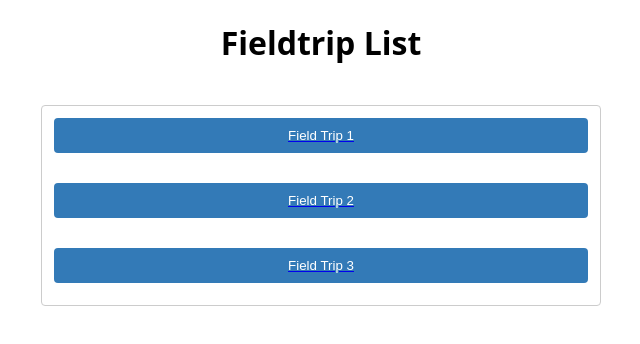
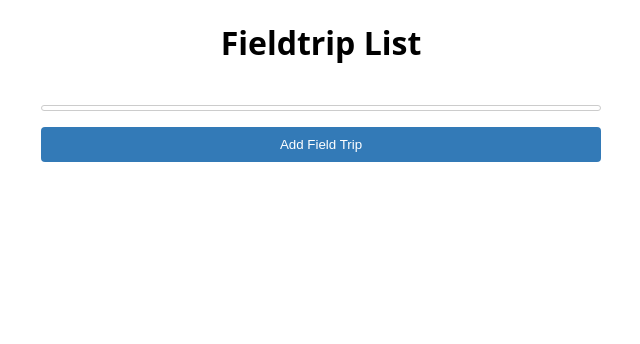
Before and after one commit to rene-fas/capstone, a Next.js app: page / in a window 1280 px wide. Shown: the top 344 px of the page, without its empty margins (319-959 px from the left). Built offline with nearby package versions, Linux system fonts and the light colour scheme.

Commit message:
feat: basic add functionality for fieldtrips

```diff
--- a/components/FieldTripListPage/index.js
+++ b/components/FieldTripListPage/index.js
@@ -1,6 +1,5 @@
-import React from "react";
+import React, { useState, useEffect } from "react";
 import Link from "next/link";
-import Router from "next/router";
 
 import {
   Container,
@@ -12,12 +11,24 @@ import {
 } from "../component.styled";
 
 const FieldTripListPage = () => {
-  const fieldtrips = [
-    { id: 1, title: "Field Trip 1" },
-    { id: 2, title: "Field Trip 2" },
-    { id: 3, title: "Field Trip 3" },
-    // Add more field trip objects as needed
-  ];
+  const [fieldtrips, setFieldTrips] = useState([]);
+
+  useEffect(() => {
+    const storedFieldTrips = localStorage.getItem("fieldTrips");
+    if (storedFieldTrips) {
+      setFieldTrips(JSON.parse(storedFieldTrips));
+    }
+  }, []);
+
+  const handleAddFieldTrip = () => {
+    const newFieldTrip = {
+      id: fieldtrips.length + 1,
+      title: `Field Trip ${fieldtrips.length + 1}`,
+    };
+    const updatedFieldTrips = [...fieldtrips, newFieldTrip];
+    setFieldTrips(updatedFieldTrips);
+    localStorage.setItem("fieldTrips", JSON.stringify(updatedFieldTrips));
+  };
 
   return (
     <Container>
@@ -28,10 +39,7 @@ const FieldTripListPage = () => {
         {fieldtrips.map((fieldtrip) => (
           <ListItem key={fieldtrip.id}>
             <Link
-              href={{
-                pathname: "/outcroplist",
-                query: { id: fieldtrip.id, title: fieldtrip.title },
-              }}
+              href={`/outcroplist/${fieldtrip.id}`}
               as={`/outcroplist/${fieldtrip.id}`}
             >
               <Button>{fieldtrip.title}</Button>
@@ -39,6 +47,7 @@ const FieldTripListPage = () => {
           </ListItem>
         ))}
       </List>
+      <Button onClick={handleAddFieldTrip}>Add Field Trip</Button>
     </Container>
   );
 };
--- a/pages/index.js
+++ b/pages/index.js
@@ -8,16 +8,6 @@ const Home = () => {
   const router = useRouter();
   const { fieldTripId, outcropId } = router.query;
 
-  switch (true) {
-    case fieldTripId && outcropId:
-      return (
-        <OutcropDetailsPage fieldTripId={fieldTripId} outcropId={outcropId} />
-      );
-    case fieldTripId:
-      return <OutcropListPage fieldTripId={fieldTripId} />;
-    default:
-      return <FieldTripListPage />;
-  }
+  return <FieldTripListPage />;
 };
-
 export default Home;
```
Also changed, not shown: pages/outcroplist/[fieldtripId]/outcrop/index.js (deleted, +0 -11 lines).
